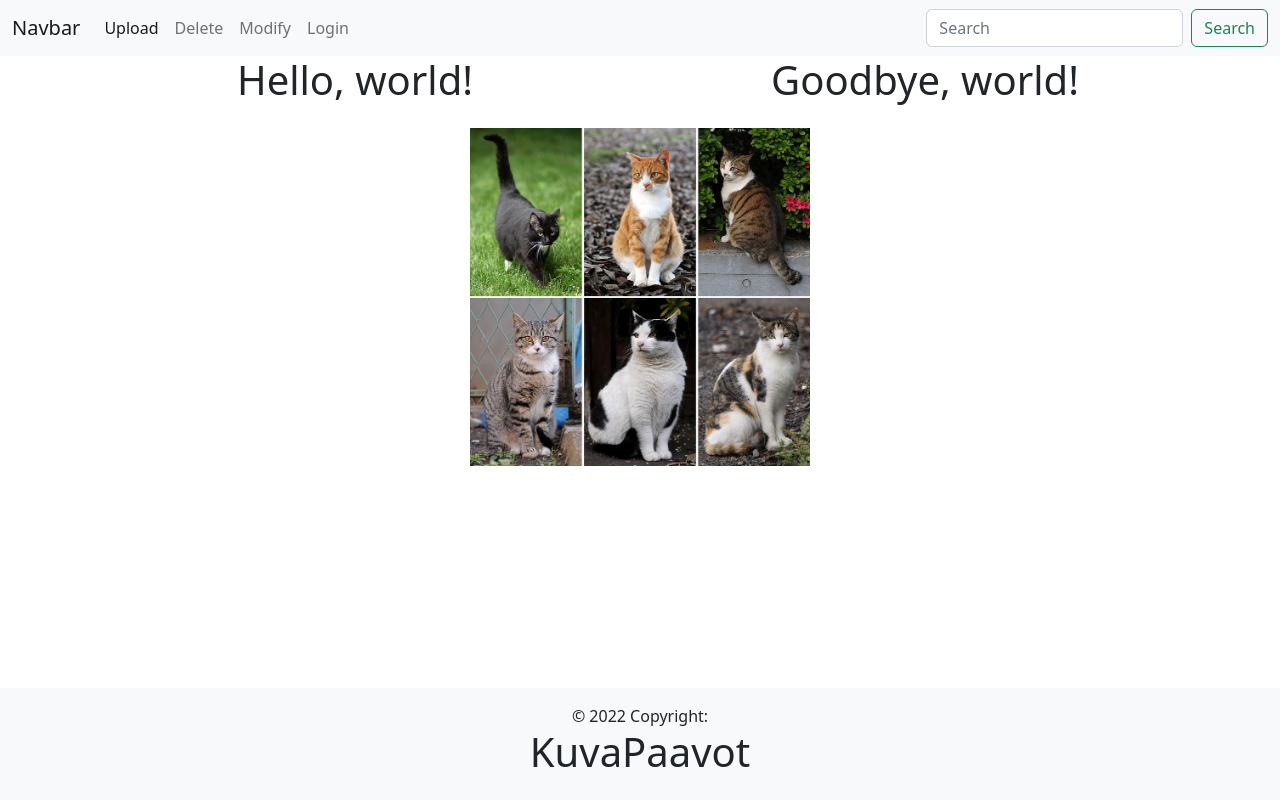
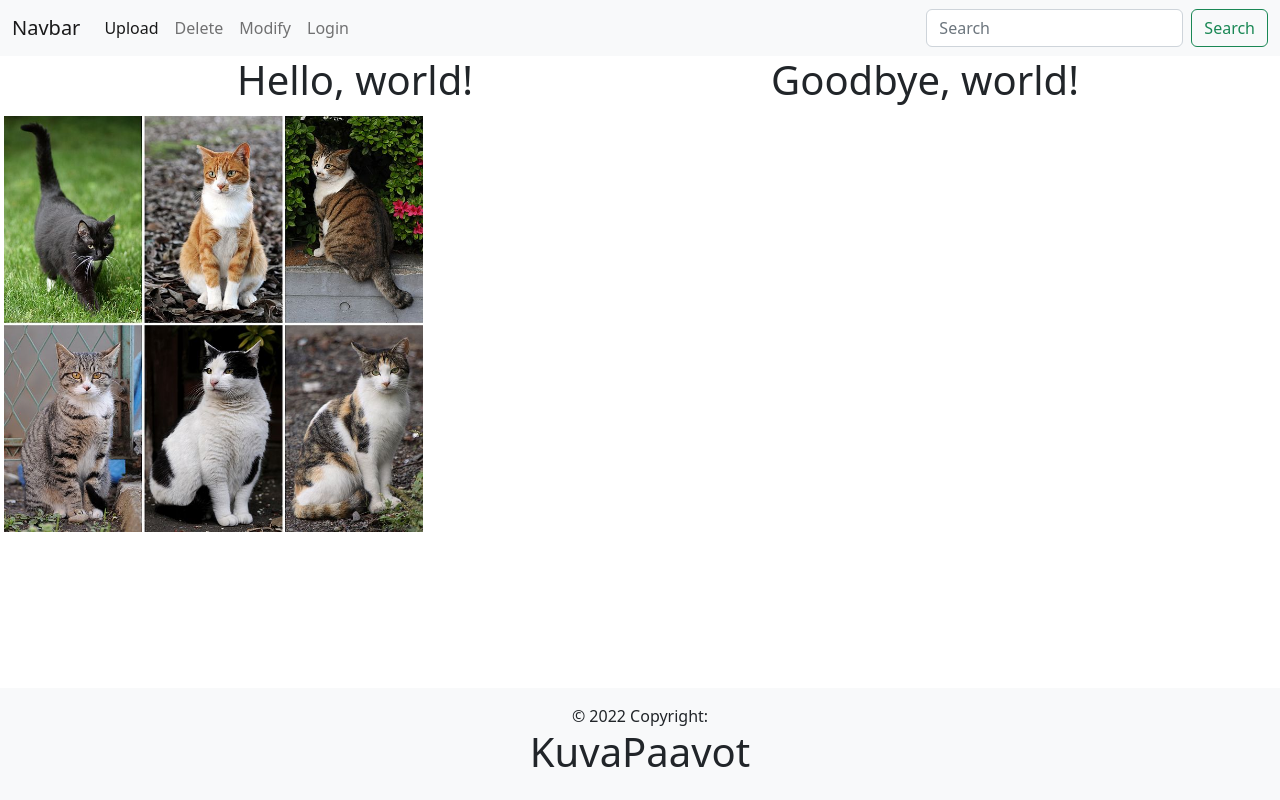
Before and after one commit to hamk-webdev-intim21a6/KuvaPaavot, a Django app: page /gallery/ in a window 1280 px wide. Run offline with Django 3.2, Linux system fonts and the light colour scheme; data comes from the database, SQL or seed files in the repository.

Commit message:
test flex

```diff
--- a/gallery/templates/gallery/index.html
+++ b/gallery/templates/gallery/index.html
@@ -47,14 +47,14 @@
         </div>
       </div>
     </div>
-    <div id="target" class="container-lg d-flex align-items-center justify-content-center">
+    {% comment %} <div id="target" class="container-lg d-flex align-items-center justify-content-center"> {% endcomment %}
         {% for post in posts %}
-        <div class="col-md-4 p-3">
+        <div class="col-md-4 p-1">
             {% comment %} <p>{{ post.description }}</p> {% endcomment %}
             <img src="{{ post.image.url }}" class="img-responsive" style="width: 100%; float: left; margin-right: 10px;" />
         </div>
         {% endfor %}
-    </div>
+    {% comment %} </div> {% endcomment %}
     <footer class="bg-light text-center text-lg-start fixed-bottom">
       <div class="text-center p-3">
         © 2022 Copyright:
```
